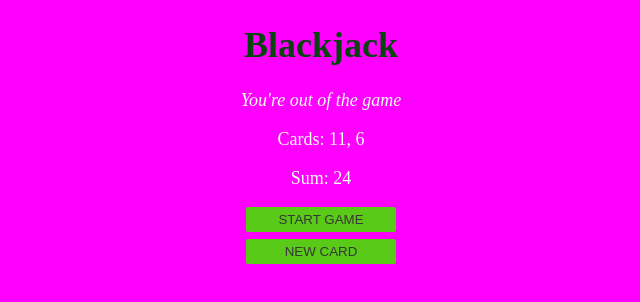
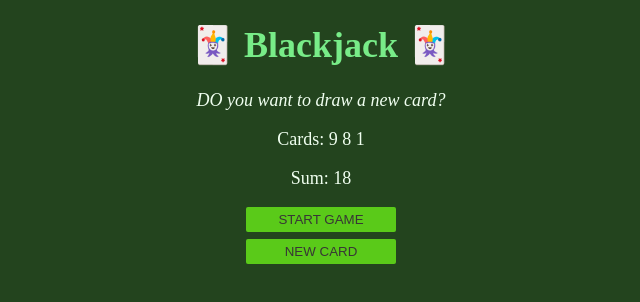
Before and after one commit to srico7/Blackjack-game-JS, a plain HTML site: page index.html in a window 1280 px wide. Both pictures are taken after a click on the button "NEW CARD". Shown: the whole page, without its empty margins (319-959 px from the left). Drawn offline with Linux system fonts and the light colour scheme.

Commit message:
Random cards generated

```diff
--- a/index.html
+++ b/index.html
@@ -9,7 +9,7 @@
 
 </head>
 <body>
-    <h1>Blackjack</h1>
+    <h1>🃏 Blackjack 🃏 </h1>
     <p id="message-a">Want to play a round?</p>
     <p id="cards-e">Cards:</p>
     <p id="sum-e">Sum:</p>
--- a/index.js
+++ b/index.js
@@ -1,6 +1,6 @@
-let firstCard = 11;
-let secondCard = 6;
-let Cards = [firstCard, secondCard]
+let firstCard = getRandomCard();
+let secondCard = getRandomCard();
+let cards = [firstCard, secondCard];
 let sum = firstCard + secondCard;
 let hasBlackJack = false;
 let isAlive = true;
@@ -11,6 +11,11 @@ let cardsE = document.getElementById("cards-e");
 
 function startGame(){
     gameOut()
+}
+
+function getRandomCard(){
+    let rCard = Math.floor(Math.random() * 13) + 1;
+    return rCard;
 }
 
 function gameOut(){
@@ -25,13 +30,21 @@ function gameOut(){
     }
     messageA.textContent = message;
     sumE.textContent = "Sum: " + sum;
-    cardsE.textContent = "Cards: " + Cards[0] + ", " + Cards[1];
+    cardsE.textContent = "Cards: " ;
+
+    for (let i = 0; i < cards.length; i++){
+        cardsE.textContent += cards[i] + " ";
+
+    }
+
 }
 
 function newCard(){
-    console.log("new card");
 
-    let card = 7;
+    let card = getRandomCard();
     sum += card;
+
+    cards.push(card);
     gameOut();
+
 }
--- a/scss/_styles.scss
+++ b/scss/_styles.scss
@@ -8,4 +8,4 @@
     border-radius: 2px;
 
 }
-$mg: magenta;
+$mg: rgb(35, 68, 30);
--- a/scss/main.scss
+++ b/scss/main.scss
@@ -7,7 +7,7 @@ body{
     text-align: center;
 }
 h1{
-    color: rgb(6, 70, 14);
+    color: rgb(120, 236, 136);
 
 }
 p{
```
Also changed, not shown: dist/css/main.css, 1 other file.
